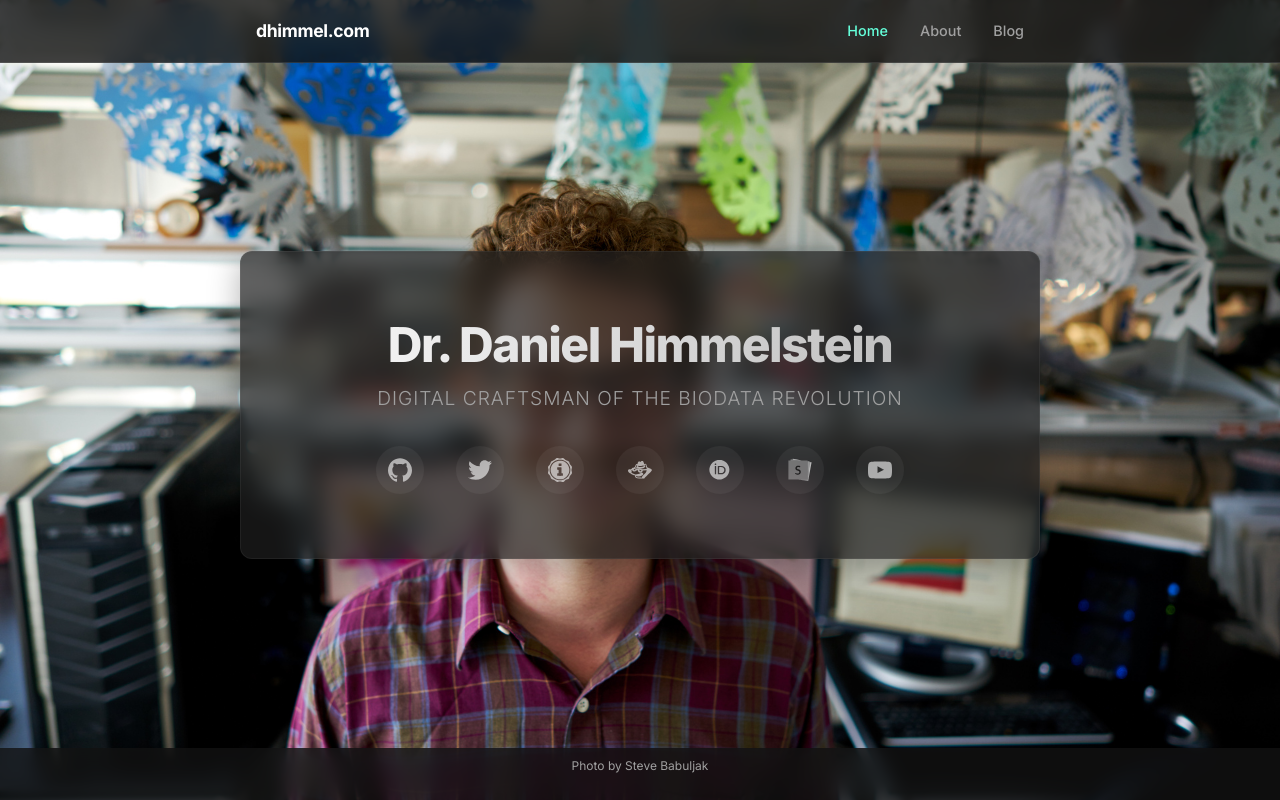
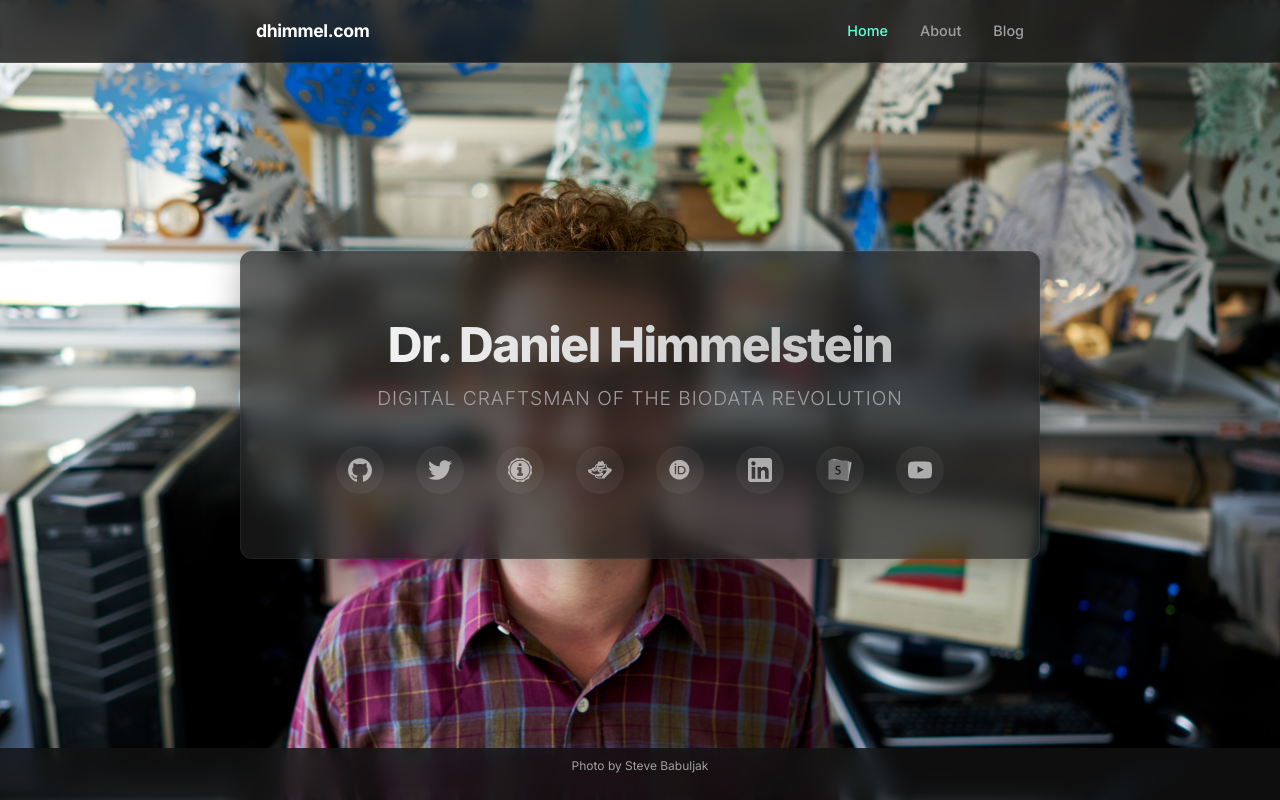
Before and after one commit to dhimmel/dhimmel.com, a plain HTML site: page output/index.html in a window 1280 px wide. Drawn offline with Linux system fonts and the light colour scheme.

Commit message:
linkedin

```diff
--- a/output/index.html
+++ b/output/index.html
@@ -50,6 +50,9 @@
         <a href="https://orcid.org/0000-0002-3012-7446" title="ORCID">
           <img src="/image/orcid-icon.svg" alt="ORCID icon">
         </a>
+        <a href="https://www.linkedin.com/in/himmelstein" title="LinkedIn">
+          <img src="/image/linkedin-icon.svg" alt="LinkedIn icon">
+        </a>
         <a href="https://slides.com/dhimmel" title="Slides">
           <img src="/image/slides-icon.svg" alt="Slides icon">
         </a>
```
Also changed, not shown: output/image/linkedin-icon.svg (added).
